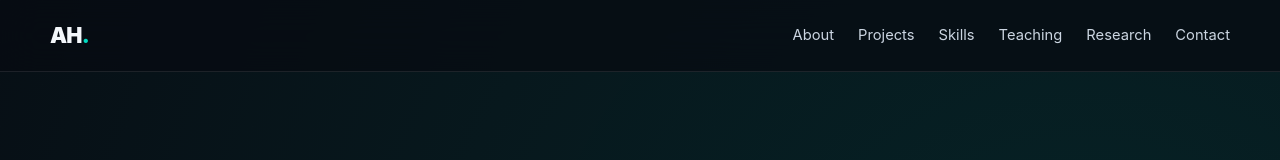
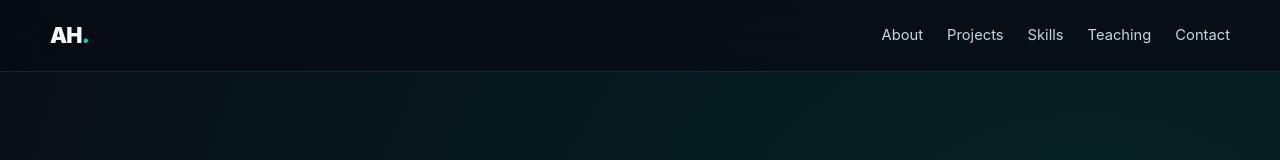
Before and after one commit to abdelrahman1797/abdelrahman1797.github.io, a plain HTML site: page index.html in a window 1280 px wide. Shown: the top 160 px of the page. Drawn offline with Linux system fonts and the light colour scheme.

Commit message:
Update index.html

```diff
--- a/index.html
+++ b/index.html
@@ -18,7 +18,7 @@
       <a href="#projects">Projects</a>
       <a href="#skills">Skills</a>
       <a href="#teaching">Teaching</a>
-      <a href="#research">Research</a>
+
       <a href="#contact">Contact</a>
     </nav>
   </header>
```
